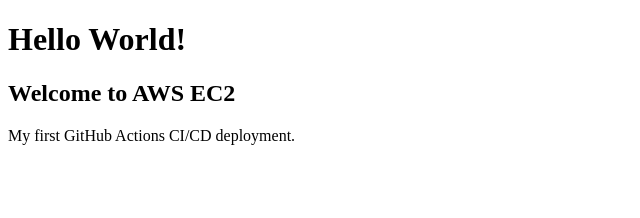
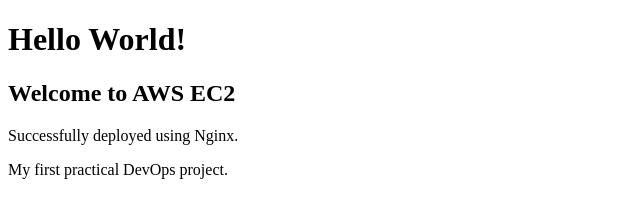
Before and after one commit to jaisaikumar002-debug/hello-world-cicd, a plain HTML site: page index.html in a window 1280 px wide. Shown: the whole page, without its empty margins (0-640 px from the left). Drawn offline with Linux system fonts and the light colour scheme.

Commit message:
Update index.html

```diff
--- a/index.html
+++ b/index.html
@@ -1,4 +1,3 @@
-
 <!DOCTYPE html>
 <html>
 <head>
@@ -7,6 +6,7 @@
 <body>
     <h1>Hello World!</h1>
     <h2>Welcome to AWS EC2</h2>
-    <p>My first GitHub Actions CI/CD deployment.</p>
+    <p>Successfully deployed using Nginx.</p>
+    <p>My first practical DevOps project.</p>
 </body>
 </html>
```
